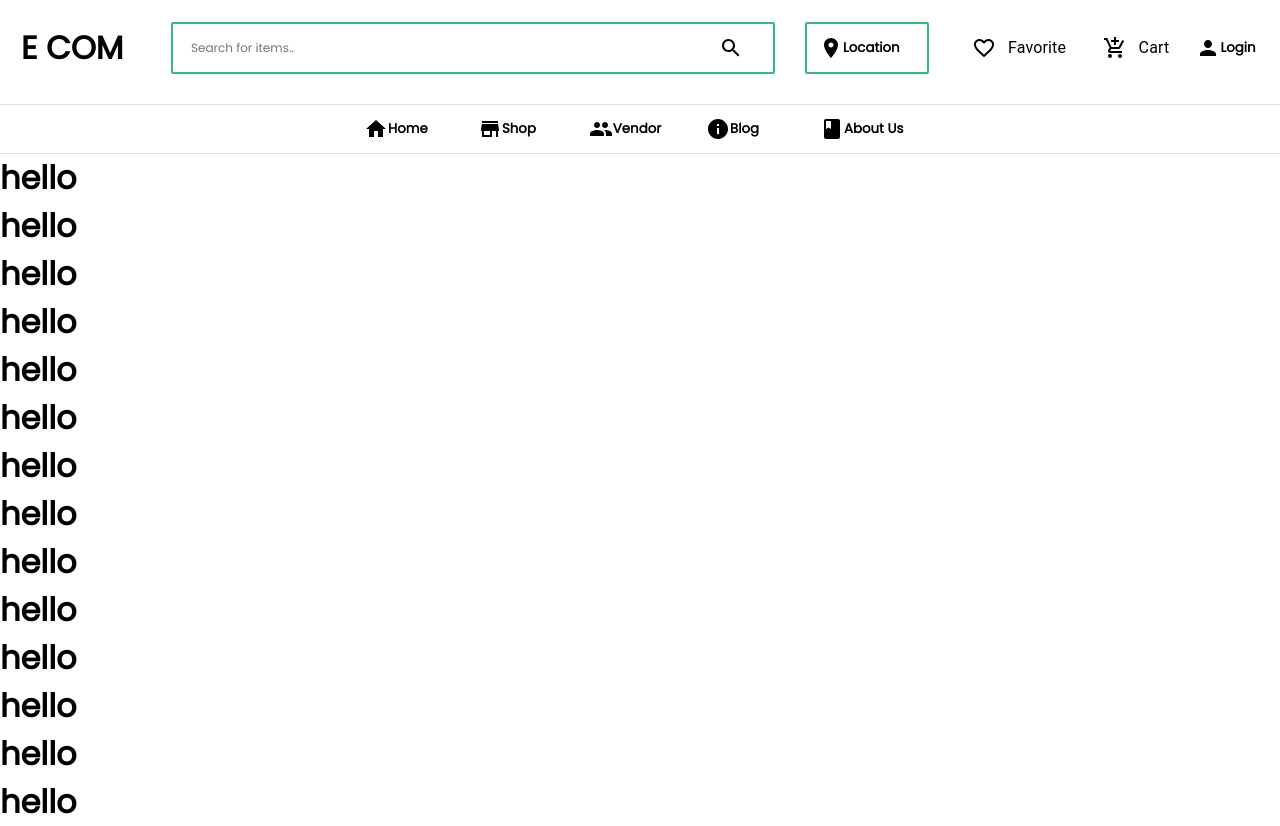
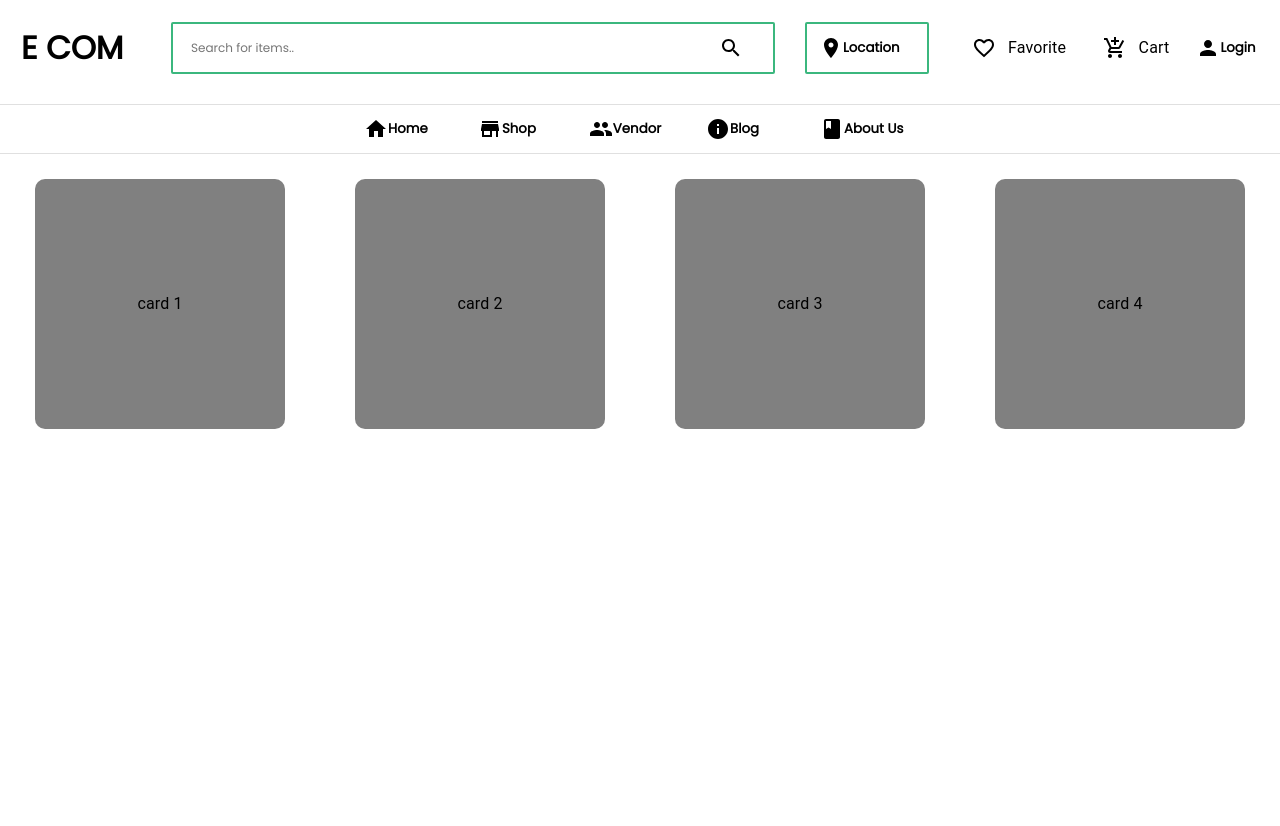
Before and after one commit to Ashokpal24/Ecommerce_React_App, a React (Vite) app in the folder E Commerce React App/: page / in a window 1280 px wide. After the commit the page ends 800 px from the top, so only its background shows below. Built offline with nearby package versions, Linux system fonts and the light colour scheme.

Commit message:
Implemented Carousel basic.

```diff
--- a/E Commerce React App/src/App.jsx
+++ b/E Commerce React App/src/App.jsx
@@ -1,25 +1,13 @@
 import "./App.css";
 import Header from "./components/header/header";
 import SectionStrip from "./components/SectionStrip/SectionStrip";
+import Carousel from "./components/carousel/carousel";
 export default function App() {
   return (
     <>
       <Header />
       <SectionStrip />
-      <h1>hello</h1>
-      <h1>hello</h1>
-      <h1>hello</h1>
-      <h1>hello</h1>
-      <h1>hello</h1>
-      <h1>hello</h1>
-      <h1>hello</h1>
-      <h1>hello</h1>
-      <h1>hello</h1>
-      <h1>hello</h1>
-      <h1>hello</h1>
-      <h1>hello</h1>
-      <h1>hello</h1>
-      <h1>hello</h1>
+      <Carousel />
     </>
   );
 }
--- /dev/null
+++ b/E Commerce React App/src/components/carousel/carousel.jsx
@@ -0,0 +1,73 @@
+import React, { useEffect, memo } from "react";
+import { ButtonBase, Typography } from "@mui/material";
+
+const CustomCard = memo(({ label }) => {
+  return (
+    <ButtonBase
+      sx={{
+        width: "250px",
+        height: "250px",
+        margin: "0px 35px",
+        backgroundColor: "grey",
+        borderRadius: "10px",
+      }}
+    >
+      <Typography>{label}</Typography>
+    </ButtonBase>
+  );
+});
+const Carousel = () => {
+  const itemList = ["card 1", "card 2", "card 3", "card 4"];
+  let stripWidth = 0;
+  let allowedSpace = 0;
+  let cardSize = 250;
+  let stripRef = null;
+  let maxLimit = 0;
+  let parentsize = 0;
+  useEffect(() => {
+    stripRef = document.getElementById("carousel-strip");
+    stripWidth = stripRef.getBoundingClientRect().width;
+    allowedSpace = stripWidth / 2 / 4;
+    maxLimit = stripWidth / 2 + allowedSpace;
+  }, []);
+
+  setInterval(() => {
+    if (stripRef != null) {
+      let currLeft = parseInt(stripRef.style.getPropertyValue("left"), 10);
+      stripRef.style.transition = "0.3s";
+      stripRef.style.left = `${currLeft - allowedSpace}px`;
+
+      if (parseInt(stripRef.style.left, 10) == -maxLimit) {
+        stripRef.style.left = "0px";
+        stripRef.style.transition = "0s";
+      }
+    }
+  }, 1000);
+  return (
+    <div style={{ overflowX: "hidden" }}>
+      <div
+        id="carousel-strip"
+        style={{
+          width: "200%",
+          height: "300px",
+          left: "0px",
+          display: "flex",
+          position: "relative",
+          flexDirection: "row",
+          justifyContent: "center",
+          alignItems: "center",
+          transition: "0.3s",
+        }}
+      >
+        {itemList.map((label, index) => (
+          <CustomCard key={index} label={label} />
+        ))}
+        {itemList.map((label, index) => (
+          <CustomCard key={"dup" + index} label={label} />
+        ))}
+      </div>
+    </div>
+  );
+};
+
+export default Carousel;
--- a/E Commerce React App/src/components/header/header.jsx
+++ b/E Commerce React App/src/components/header/header.jsx
@@ -1,4 +1,4 @@
-import React, { useState, useEffect } from "react";
+import React from "react";
 import "./header.css";
 import { Box, Divider } from "@mui/material";
 import CustomButton from "../utils/CustomButton";
--- a/E Commerce React App/src/components/utils/CustomButton.jsx
+++ b/E Commerce React App/src/components/utils/CustomButton.jsx
@@ -1,9 +1,10 @@
-import React, { useState, useEffect } from "react";
+import React, { useState, useEffect, memo } from "react";
 import { Box } from "@mui/material";
 import ButtonBase from "@mui/material/ButtonBase";
 import KeyboardArrowDownIcon from "@mui/icons-material/KeyboardArrowDown";
 
-const CustomButton = ({
+const CustomButton = memo(
+  ({
     label,
     callBackFunc = null,
     customStyle,
@@ -65,5 +66,6 @@ const CustomButton = ({
         </Box>
       </ButtonBase>
     );
-};
+  },
+);
 export default CustomButton;
--- a/E Commerce React App/src/components/utils/DropDownSelect.jsx
+++ b/E Commerce React App/src/components/utils/DropDownSelect.jsx
@@ -1,4 +1,4 @@
-import React, { useState, useEffect } from "react";
+import React, { useState, useEffect, useCallback } from "react";
 import ButtonBase from "@mui/material/ButtonBase";
 import CustomButton from "./CustomButton";
 import { ClickAwayListener, Box } from "@mui/material";
@@ -35,9 +35,9 @@ const DropDownSelect = ({
       );
     }
   }, [InputText]);
-  const handleSetOpen = () => {
+  const handleSetOpen = useCallback(() => {
     SetOpenDropDown(!openDropDown);
-  };
+  }, [openDropDown]);
   return (
     <ClickAwayListener onClickAway={() => SetOpenDropDown(false)}>
       <div
```
Lines whose indentation alone changed are shown as unchanged.
